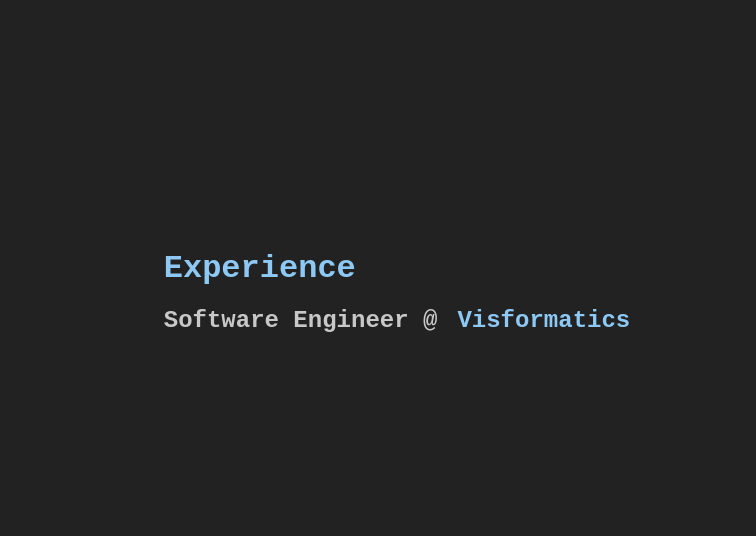
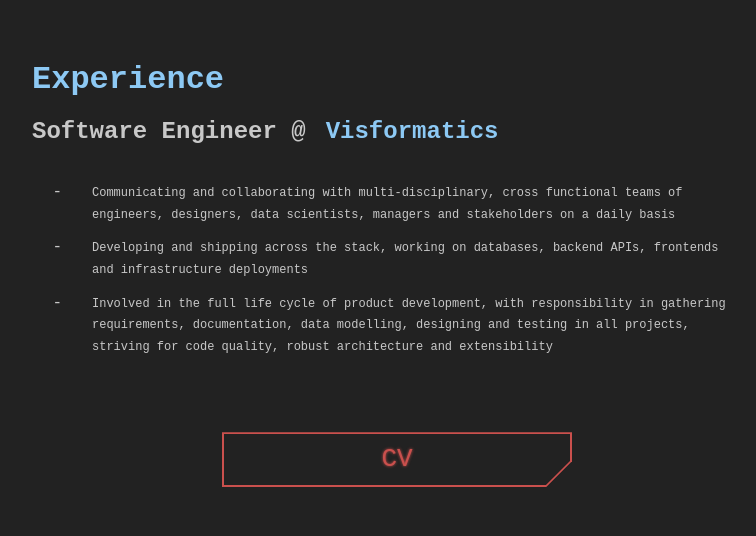
Before and after one commit to leraq/portfolio, a Gatsby site: page / in a window 1280 px wide. Shown: the part 2532-3068 px from the top of the page, without its empty margins (243-999 px from the left). Built offline with nearby package versions, Linux system fonts and the light colour scheme; Gatsby itself is replaced by a stand-in of ours.

Commit message:
experience: add content and style

```diff
--- a/src/components/experience.tsx
+++ b/src/components/experience.tsx
@@ -1,6 +1,7 @@
 import React from 'react'
 import styled from 'styled-components'
 import { Heading } from '@components'
+import { StyledButton } from '@styles'
 
 const BlueHeading = styled(Heading)`
   color: ${({ theme }) => theme.colors.zimaBlue};
@@ -24,8 +25,27 @@
   flex-direction: column;
   margin: 0 auto;
   height: 100vh;
+  max-width: 750px;
 
-  .jobs-wrapper {
+  .job {
+    display: flex;
+  }
+
+  .bullet-points {
+    display: flex;
+  }
+
+  ul {
+    list-style-type: '-';
+  }
+
+  p {
+    padding: 0 30px 0 30px;
+    line-height: 1.8;
+    font-size: 0.75rem;
+  }
+
+  .btn-wrapper {
     display: flex;
     justify-content: center;
   }
@@ -35,15 +55,19 @@
   return (
     <StyledExperience>
       <BlueHeading headingLevel="h4">Experience</BlueHeading>
-      <div className="jobs-wrapper">
+      <div className="job">
         <GreyHeading headingLevel="h5">Software Engineer @ </GreyHeading>
-        <JobBtn />
+        <JobLink />
       </div>
+      <div className="bullet-points">
+        <Summary />
+      </div>
+      <CVBtn />
     </StyledExperience>
   )
 }
 
-const JobBtn = () => {
+const JobLink = () => {
   return (
     <BlueLink headingLevel="h5">
       <a href="https://visformatics.net" target="_blank" rel="noreferrer">
@@ -52,3 +76,45 @@
     </BlueLink>
   )
 }
+
+const CVBtn = () => {
+  return (
+    <StyledButton primary>
+      <div className="btn-wrapper">
+        <ul>
+          <li>
+            <a className="link" href="/cv.pdf" target="_blank" rel="noopener noreferrer">
+              CV
+            </a>
+          </li>
+        </ul>
+      </div>
+    </StyledButton>
+  )
+}
+
+const Summary = () => {
+  return (
+    <ul>
+      <li>
+        <p>
+          Communicating and collaborating with multi-disciplinary, cross functional teams of engineers, designers, data
+          scientists, managers and stakeholders on a daily basis
+        </p>
+      </li>
+      <li>
+        <p>
+          Developing and shipping across the stack, working on databases, backend APIs, frontends and infrastructure
+          deployments
+        </p>
+      </li>
+      <li>
+        <p>
+          Involved in the full life cycle of product development, with responsibility in gathering requirements,
+          documentation, data modelling, designing and testing in all projects, striving for code quality, robust
+          architecture and extensibility
+        </p>
+      </li>
+    </ul>
+  )
+}
--- a/src/components/nav.tsx
+++ b/src/components/nav.tsx
@@ -58,19 +58,8 @@
               </li>
             )
           })}
-          <CVLink />
         </ul>
       </div>
     </StyledNav>
   )
 }
-
-const CVLink = () => {
-  return (
-    <li>
-      <a className="link" href="/cv.pdf" target="_blank" rel="noopener noreferrer">
-        CV
-      </a>
-    </li>
-  )
-}
```
